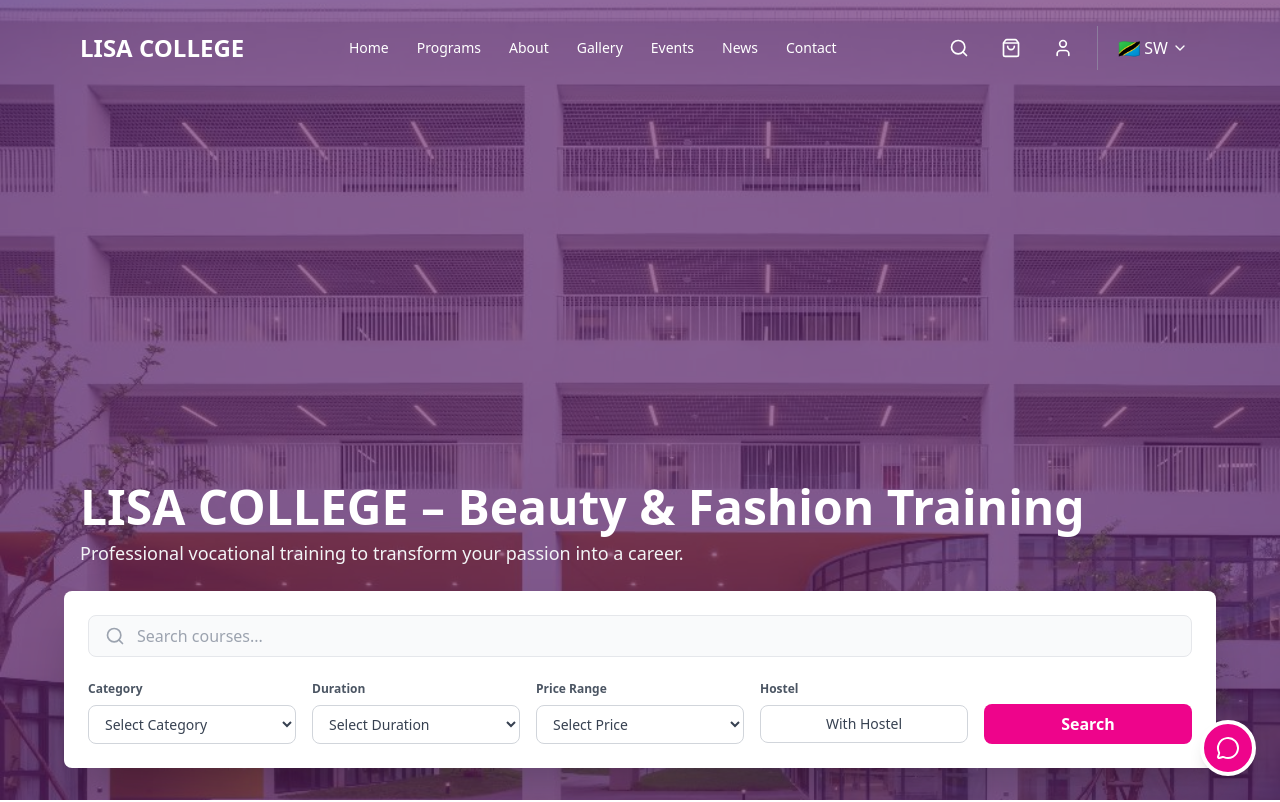
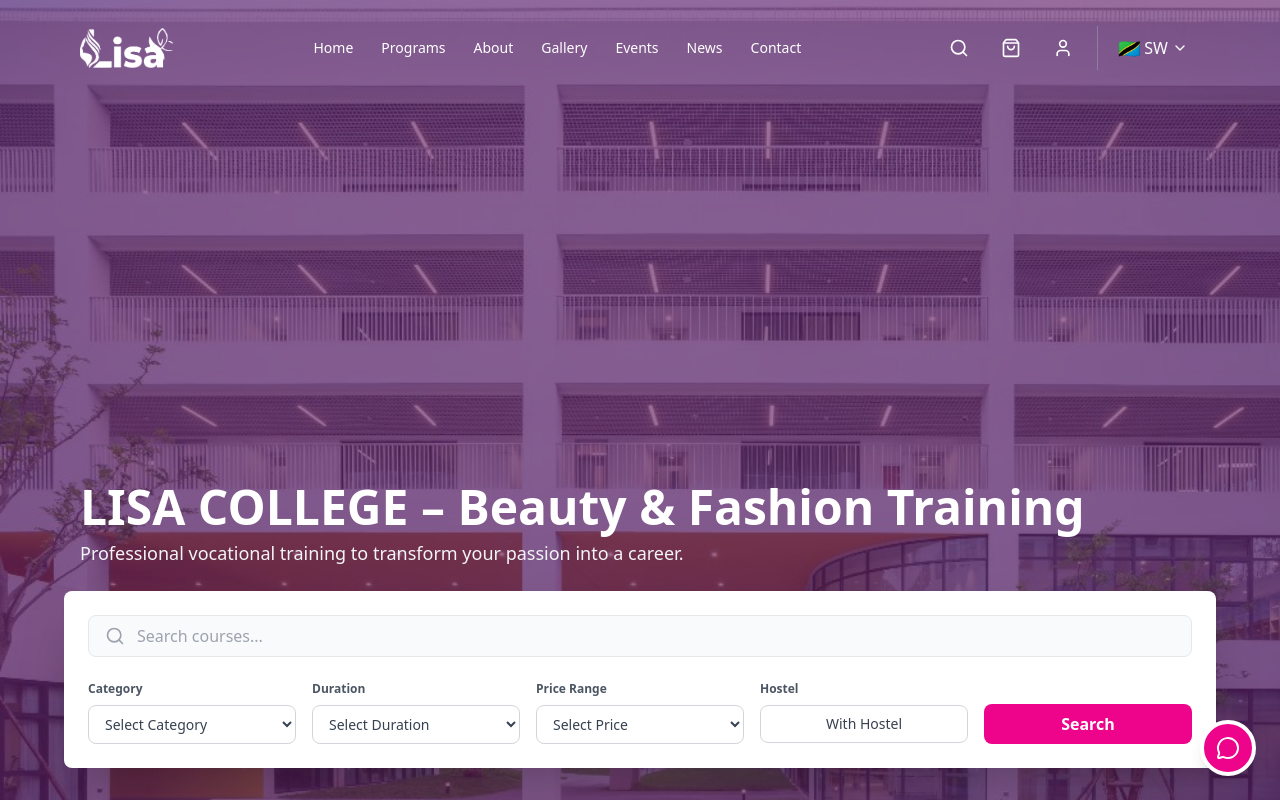
Before and after one commit to msetitech/lisacollege, a React (Vite) app in the folder frontend/: page / in a window 1280 px wide. Shown: the top 802 px of the page. Built offline with nearby package versions, Linux system fonts and the light colour scheme.

Commit message:
fixing the contne in program

```diff
--- a/frontend/index.html
+++ b/frontend/index.html
@@ -2,12 +2,53 @@
 <html lang="en">
 	<head>
 		<meta charset="UTF-8" />
-		<link rel="icon" type="image/svg+xml" href="/vite.svg" />
+
+		<title>Lisa College | Beauty & Professional Training Institute</title>
+		<meta
+			name="description"
+			content="Lisa College offers professional training in cosmetology, hair styling, nail art, beauty therapy, and skill-based programs." />
+		<meta
+			name="keywords"
+			content="Lisa College, beauty college, cosmetology, salon training, nail art courses" />
+		<meta name="author" content="Lisa College" />
+		<meta name="robots" content="index, follow" />
 		<meta name="viewport" content="width=device-width, initial-scale=1.0" />
-		<title>Lisa College</title>
+		<meta name="theme-color" content="#68226A" />
+
+		<!-- ICONS (must be inside /public/icons/) -->
+		<link
+			rel="icon"
+			type="image/png"
+			href="/frontend/src/assets/icons/lisalogo.png" />
+		<link
+			rel="apple-touch-icon"
+			href="/frontend/src/assets/icons/lisalogo.png" />
+
+		<!-- Open Graph -->
+		<meta property="og:type" content="website" />
+		<meta property="og:title" content="Lisa College Training Programs" />
+		<meta
+			property="og:description"
+			content="Professional cosmetology and beauty training at Lisa College." />
+		<meta
+			property="og:image"
+			content="/frontend/src/assets/icons/lisalogo.png" />
+
+		<!-- Twitter -->
+		<meta name="twitter:card" content="summary_large_image" />
+		<meta name="twitter:title" content="Lisa College" />
+		<meta
+			name="twitter:description"
+			content="Beauty & professional training institute." />
+		<meta
+			name="twitter:image"
+			content="/frontend/src/assets/icons/lisalogo.png" />
 	</head>
+
 	<body>
 		<div id="root"></div>
+
+		<!-- 🚨 THIS IS YOUR APP ENTRY — DO NOT REMOVE -->
 		<script type="module" src="/src/main.jsx"></script>
 	</body>
 </html>
--- a/frontend/src/components/Layout/Navbar.jsx
+++ b/frontend/src/components/Layout/Navbar.jsx
@@ -11,6 +11,7 @@
 } from "lucide-react";
 import { useTranslation } from "react-i18next";
 import { useLanguage } from "../../hooks/useLanguage";
+import logo from "../../assets/icons/lisalogo.png";
 
 export default function Navbar() {
 	const [isScrolled, setIsScrolled] = useState(false);
@@ -45,15 +46,16 @@
 			}`}>
 			<div className="max-w-6xl mx-auto px-4">
 				<div className="flex items-center justify-between h-16">
-					{/* Logo */}
-					<Link to="/" className="flex items-center">
-						<span
-							className={`text-2xl font-bold ${
-								isScrolled ? "text-gray-900" : "text-white"
-							}`}>
-							LISA COLLEGE
-						</span>
+					<Link to="/" className="flex items-center gap-3">
+						<img
+							src={logo}
+							alt="Lisa College Logo"
+							className={`h-10 w-auto transition-all duration-300 ${
+								isScrolled ? "filter-none" : "brightness-0 invert"
+							}`}
+						/>
 					</Link>
+
 					{/* Desktop Menu */}
 					<div className="hidden md:flex items-center space-x-1">
 						{navLinks.map((link) => (
```
Also changed, not shown: frontend/src/assets/icons/lisalogo.png (added).
